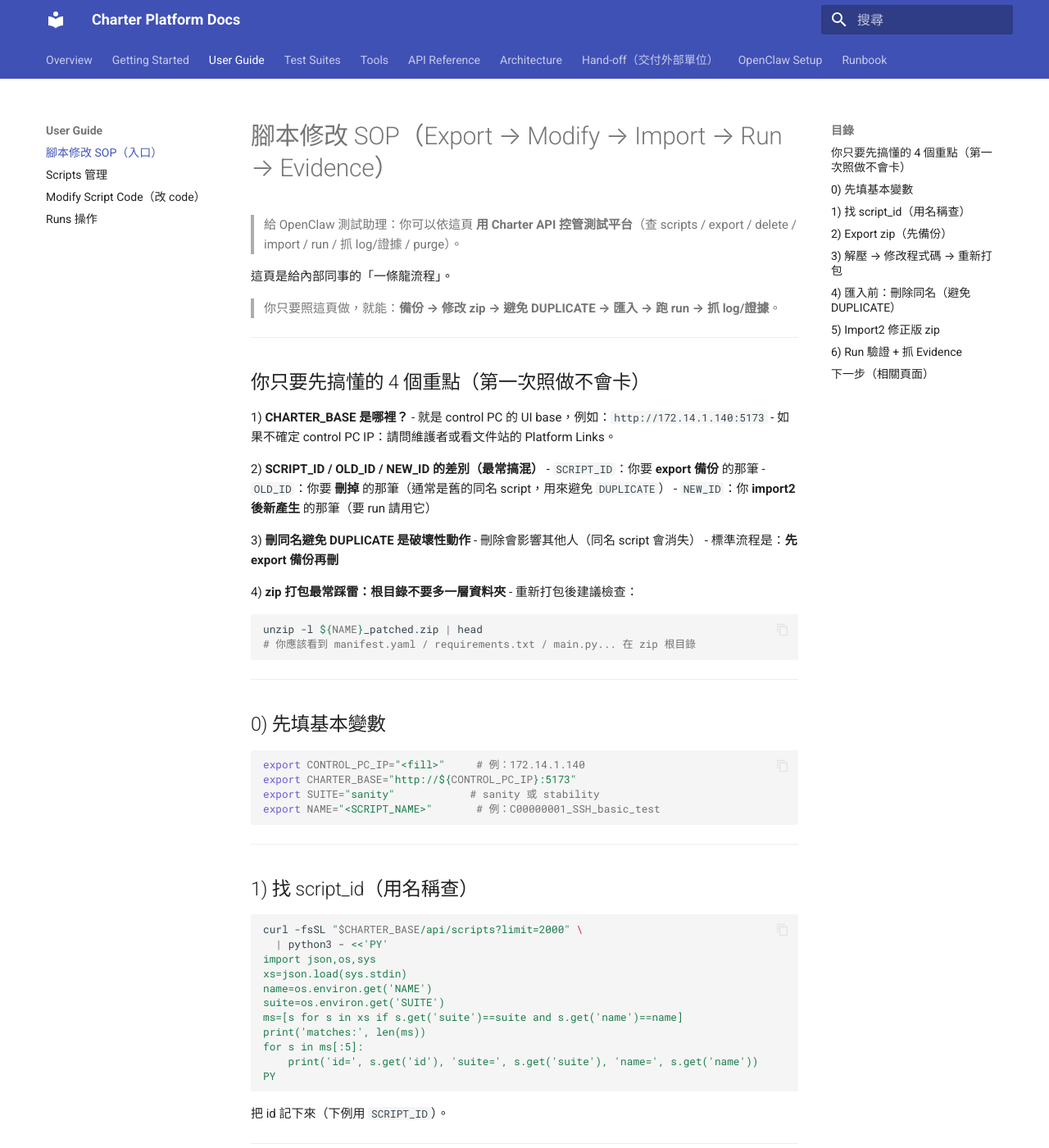
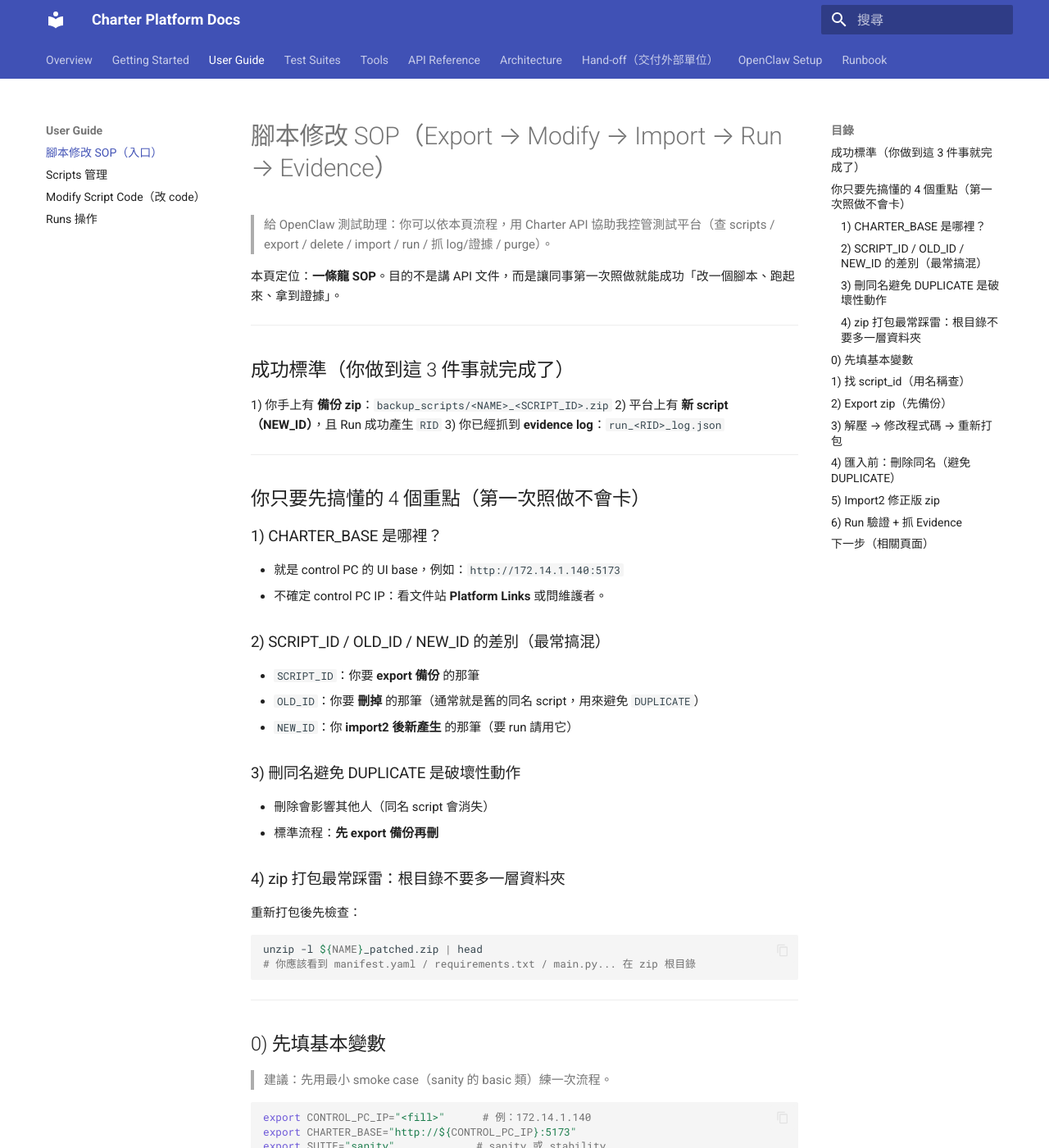
Before and after one commit to askeywifisit-ui/charter_project, an MkDocs documentation site: the page built from docs/charter_site/docs/user_guide/script_change_sop.md, in a window 1280 px wide and 1400 px high. Shown: the whole window at 82% size. Built offline with MkDocs 1.6.1 and Material for MkDocs 9.7.7, drawn with Linux system fonts in a browser that asks for light colours; comment, search, counter and statistics services are not loaded; some of the changed text lies outside the part shown.

Commit message:
Docs: make script_change_sop more human-friendly with success criteria and clearer narrative

````diff
--- a/docs/charter_site/docs/user_guide/script_change_sop.md
+++ b/docs/charter_site/docs/user_guide/script_change_sop.md
@@ -1,30 +1,36 @@
 # 腳本修改 SOP（Export → Modify → Import → Run → Evidence）
 
-> 給 OpenClaw 測試助理：你可以依這頁 **用 Charter API 控管測試平台**（查 scripts / export / delete / import / run / 抓 log/證據 / purge）。
+> 給 OpenClaw 測試助理：你可以依本頁流程，用 Charter API 協助我控管測試平台（查 scripts / export / delete / import / run / 抓 log/證據 / purge）。
 
-這頁是給內部同事的「一條龍流程」。
+本頁定位：**一條龍 SOP**。目的不是講 API 文件，而是讓同事第一次照做就能成功「改一個腳本、跑起來、拿到證據」。
 
-> 你只要照這頁做，就能：**備份 → 修改 zip → 避免 DUPLICATE → 匯入 → 跑 run → 抓 log/證據**。
+---
+
+## 成功標準（你做到這 3 件事就完成了）
+
+1) 你手上有 **備份 zip**：`backup_scripts/<NAME>_<SCRIPT_ID>.zip`
+2) 平台上有 **新 script（NEW_ID）**，且 Run 成功產生 `RID`
+3) 你已經抓到 **evidence log**：`run_<RID>_log.json`
 
 ---
 
 ## 你只要先搞懂的 4 個重點（第一次照做不會卡）
 
-1) **CHARTER_BASE 是哪裡？**
+### 1) CHARTER_BASE 是哪裡？
 - 就是 control PC 的 UI base，例如：`http://172.14.1.140:5173`
-- 如果不確定 control PC IP：請問維護者或看文件站的 Platform Links。
+- 不確定 control PC IP：看文件站 **Platform Links** 或問維護者。
 
-2) **SCRIPT_ID / OLD_ID / NEW_ID 的差別（最常搞混）**
+### 2) SCRIPT_ID / OLD_ID / NEW_ID 的差別（最常搞混）
 - `SCRIPT_ID`：你要 **export 備份** 的那筆
-- `OLD_ID`：你要 **刪掉** 的那筆（通常是舊的同名 script，用來避免 `DUPLICATE`）
+- `OLD_ID`：你要 **刪掉** 的那筆（通常就是舊的同名 script，用來避免 `DUPLICATE`）
 - `NEW_ID`：你 **import2 後新產生** 的那筆（要 run 請用它）
 
-3) **刪同名避免 DUPLICATE 是破壞性動作**
+### 3) 刪同名避免 DUPLICATE 是破壞性動作
 - 刪除會影響其他人（同名 script 會消失）
-- 標準流程是：**先 export 備份再刪**
+- 標準流程：**先 export 備份再刪**
 
-4) **zip 打包最常踩雷：根目錄不要多一層資料夾**
-- 重新打包後建議檢查：
+### 4) zip 打包最常踩雷：根目錄不要多一層資料夾
+重新打包後先檢查：
 
 ```bash
 unzip -l ${NAME}_patched.zip | head
@@ -35,11 +41,13 @@
 
 ## 0) 先填基本變數
 
+> 建議：先用最小 smoke case（sanity 的 basic 類）練一次流程。
+
 ```bash
-export CONTROL_PC_IP="<fill>"     # 例：172.14.1.140
+export CONTROL_PC_IP="<fill>"      # 例：172.14.1.140
 export CHARTER_BASE="http://${CONTROL_PC_IP}:5173"
-export SUITE="sanity"            # sanity 或 stability
-export NAME="<SCRIPT_NAME>"       # 例：C00000001_SSH_basic_test
+export SUITE="sanity"             # sanity 或 stability
+export NAME="<SCRIPT_NAME>"        # 例：C00000001_SSH_basic_test
 ```
 
 ---
@@ -89,6 +97,9 @@
 # 重新打包（注意：zip 根目錄不要多包一層資料夾）
 ( cd "$WORKDIR" && zip -qr "../${NAME}_patched.zip" . )
 ls -lh "./${NAME}_patched.zip"
+
+# 快速檢查 zip 根目錄
+unzip -l "./${NAME}_patched.zip" | head
 ```
 
 ---
@@ -155,7 +166,7 @@
 
 echo "RID=$RID"
 
-# 抓 log
+# 抓 log（evidence）
 curl -sS "$CHARTER_BASE/api/runs/$RID/log" > run_${RID}_log.json
 ls -lh run_${RID}_log.json
 ```
````
